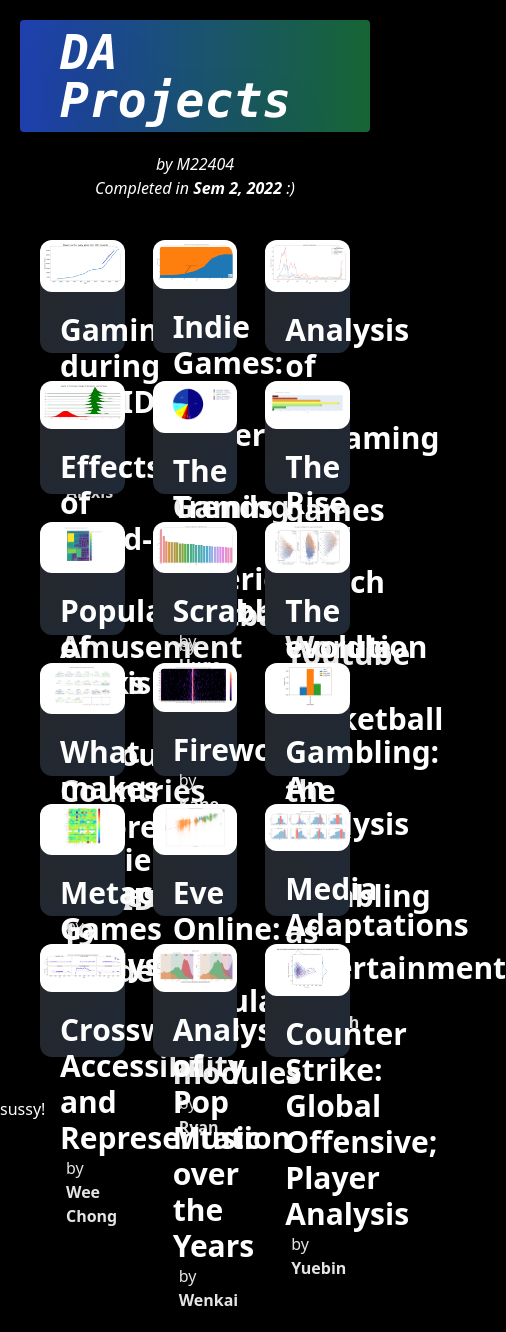
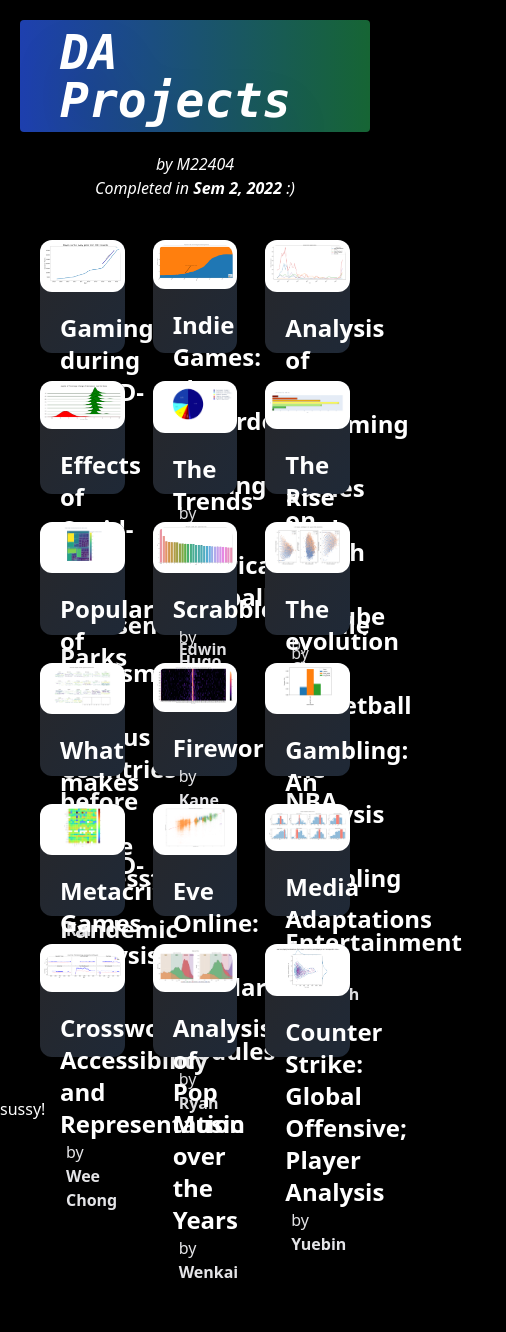
Before and after one commit to M22404/DAProject, a plain HTML site: page index.html in a window 390 px wide. Shown: the whole page, 506 px wide, since content can reach past the window. After the commit the page ends 1304 px from the top, so only its background shows below. Drawn offline with nearby package versions, Linux system fonts and the light colour scheme.

Commit message:
shrink for better mobile

```diff
--- a/index.html
+++ b/index.html
@@ -31,7 +31,7 @@
                 </div>
             </div>
             <section class="p-5 min-h-0 flex flex-col">
-                <h2 class="text-3xl font-bold">Gaming during COVID-19</h2>
+                <h2 class="text-2xl font-bold">Gaming during COVID-19</h2>
                 <p class="text-zinc-200 pl-1.5">by <strong>Alexis</strong></p>
                 <div class="h-2 flex-none"></div>
                 <div class="overflow-y-scroll p-1.5">
@@ -54,7 +54,7 @@
                 </div>
             </div>
             <section class="p-5 min-h-0 flex flex-col">
-                <h2 class="text-3xl font-bold">Indie Games: The Underdogs of Gaming</h2>
+                <h2 class="text-2xl font-bold">Indie Games: The Underdogs of Gaming</h2>
                 <p class="text-zinc-200 pl-1.5">by <strong>Ayden</strong></p>
                 <div class="h-2 flex-none"></div>
                 <div class="overflow-y-scroll p-1.5">
@@ -106,7 +106,7 @@
                 </div>
             </div>
             <section class="p-5 min-h-0 flex flex-col">
-                <h2 class="text-3xl font-bold">Analysis of live streaming of games on Twitch and Youtube</h2>
+                <h2 class="text-2xl font-bold">Analysis of live streaming of games on Twitch and Youtube</h2>
                 <p class="text-zinc-200 pl-1.5">by <strong>Cheng Ian</strong></p>
                 <div class="h-2 flex-none"></div>
                 <div class="overflow-y-scroll p-1.5">
@@ -132,7 +132,7 @@
                 </div>
             </div>
             <section class="p-5 min-h-0 flex flex-col">
-                <h2 class="text-3xl font-bold">Effects of Covid-19 on Amusement Parks</h2>
+                <h2 class="text-2xl font-bold">Effects of Covid-19 on Amusement Parks</h2>
                 <p class="text-zinc-200 pl-1.5">by <strong>Drew</strong></p>
                 <div class="h-2 flex-none"></div>
                 <div class="overflow-y-scroll p-1.5">
@@ -158,7 +158,7 @@
                 </div>
             </div>
             <section class="p-5 min-h-0 flex flex-col">
-                <h2 class="text-3xl font-bold">The Trends of American Football</h2>
+                <h2 class="text-2xl font-bold">The Trends of American Football</h2>
                 <p class="text-zinc-200 pl-1.5">by <strong>Edwin</strong></p>
                 <div class="h-2 flex-none"></div>
                 <div class="overflow-y-scroll p-1.5">
@@ -180,7 +180,7 @@
                 </div>
             </div>
             <section class="p-5 min-h-0 flex flex-col">
-                <h2 class="text-3xl font-bold">The Rise (and Fall) of Wordle</h2>
+                <h2 class="text-2xl font-bold">The Rise (and Fall) of Wordle</h2>
                 <p class="text-zinc-200 pl-1.5">by <strong>Eu Ler</strong></p>
                 <div class="h-2 flex-none"></div>
                 <div class="overflow-y-scroll p-1.5">
@@ -210,7 +210,7 @@
                 </div>
             </div>
             <section class="p-5 min-h-0 flex flex-col">
-                <h2 class="text-3xl font-bold">Popularity of Tourism in Various Countries before the COVID-19
+                <h2 class="text-2xl font-bold">Popularity of Tourism in Various Countries before the COVID-19
                     Pandemic</h2>
                 <p class="text-zinc-200 pl-1.5">by <strong>Greene</strong></p>
                 <div class="h-2 flex-none"></div>
@@ -244,7 +244,7 @@
                 </div>
             </div>
             <section class="p-5 min-h-0 flex flex-col">
-                <h2 class="text-3xl font-bold">Scrabble</h2>
+                <h2 class="text-2xl font-bold">Scrabble</h2>
                 <p class="text-zinc-200 pl-1.5">by <strong>Hugo</strong></p>
                 <div class="h-2 flex-none"></div>
                 <div class="overflow-y-scroll p-1.5">
@@ -269,7 +269,7 @@
                 </div>
             </div>
             <section class="p-5 min-h-0 flex flex-col">
-                <h2 class="text-3xl font-bold">The evolution of Basketball and the NBA</h2>
+                <h2 class="text-2xl font-bold">The evolution of Basketball and the NBA</h2>
                 <p class="text-zinc-200 pl-1.5">by <strong>Kabir</strong></p>
                 <div class="h-2 flex-none"></div>
                 <div class="overflow-y-scroll p-1.5">
@@ -297,7 +297,7 @@
                 </div>
             </div>
             <section class="p-5 min-h-0 flex flex-col">
-                <h2 class="text-3xl font-bold">What makes a movie successful?</h2>
+                <h2 class="text-2xl font-bold">What makes a movie successful?</h2>
                 <p class="text-zinc-200 pl-1.5">by <strong>Kai Wen</strong></p>
                 <div class="h-2 flex-none"></div>
                 <div class="overflow-y-scroll p-1.5">
@@ -325,7 +325,7 @@
                 </div>
             </div>
             <section class="p-5 min-h-0 flex flex-col">
-                <h2 class="text-3xl font-bold">Fireworks</h2>
+                <h2 class="text-2xl font-bold">Fireworks</h2>
                 <p class="text-zinc-200 pl-1.5">by <strong>Kane</strong></p>
                 <div class="h-2 flex-none"></div>
                 <div class="overflow-y-scroll p-1.5">
@@ -349,7 +349,7 @@
                 </div>
             </div>
             <section class="p-5 min-h-0 flex flex-col">
-                <h2 class="text-3xl font-bold">Gambling: An Analysis of Gambling as Entertainment</h2>
+                <h2 class="text-2xl font-bold">Gambling: An Analysis of Gambling as Entertainment</h2>
                 <p class="text-zinc-200 pl-1.5">by <strong>Kenneth</strong></p>
                 <div class="h-2 flex-none"></div>
                 <div class="overflow-y-scroll p-1.5">
@@ -375,7 +375,7 @@
                 </div>
             </div>
             <section class="p-5 min-h-0 flex flex-col">
-                <h2 class="text-3xl font-bold">Metacritic Games Analysis</h2>
+                <h2 class="text-2xl font-bold">Metacritic Games Analysis</h2>
                 <p class="text-zinc-200 pl-1.5">by <strong>Mahir</strong></p>
                 <div class="h-2 flex-none"></div>
                 <div class="overflow-y-scroll p-1.5">
@@ -401,7 +401,7 @@
                 </div>
             </div>
             <section class="p-5 min-h-0 flex flex-col">
-                <h2 class="text-3xl font-bold">Eve Online: The popularity of modules</h2>
+                <h2 class="text-2xl font-bold">Eve Online: The popularity of modules</h2>
                 <p class="text-zinc-200 pl-1.5">by <strong>Ryan</strong></p>
                 <div class="h-2 flex-none"></div>
                 <div class="overflow-y-scroll p-1.5">
@@ -430,7 +430,7 @@
                 </div>
             </div>
             <section class="p-5 min-h-0 flex flex-col">
-                <h2 class="text-3xl font-bold">Media Adaptations</h2>
+                <h2 class="text-2xl font-bold">Media Adaptations</h2>
                 <p class="text-zinc-200 pl-1.5">by <strong>Tyler</strong></p>
                 <div class="h-2 flex-none"></div>
                 <div class="overflow-y-scroll p-1.5">
@@ -455,7 +455,7 @@
                 </div>
             </div>
             <section class="p-5 min-h-0 flex flex-col">
-                <h2 class="text-3xl font-bold">Crosswords: Accessibility and Representation</h2>
+                <h2 class="text-2xl font-bold">Crosswords: Accessibility and Representation</h2>
                 <p class="text-zinc-200 pl-1.5">by <strong>Wee Chong</strong></p>
                 <div class="h-2 flex-none"></div>
                 <div class="overflow-y-scroll p-1.5">
@@ -483,7 +483,7 @@
                 </div>
             </div>
             <section class="p-5 min-h-0 flex flex-col">
-                <h2 class="text-3xl font-bold">Analysis of Pop Music over the Years</h2>
+                <h2 class="text-2xl font-bold">Analysis of Pop Music over the Years</h2>
                 <p class="text-zinc-200 pl-1.5">by <strong>Wenkai</strong></p>
                 <div class="h-2 flex-none"></div>
                 <div class="overflow-y-scroll p-1.5">
@@ -509,7 +509,7 @@
                 </div>
             </div>
             <section class="p-5 min-h-0 flex flex-col">
-                <h2 class="text-3xl font-bold">Counter Strike: Global Offensive; Player Analysis</h2>
+                <h2 class="text-2xl font-bold">Counter Strike: Global Offensive; Player Analysis</h2>
                 <p class="text-zinc-200 pl-1.5">by <strong>Yuebin</strong></p>
                 <div class="h-2 flex-none"></div>
                 <div class="overflow-y-scroll p-1.5">
```
